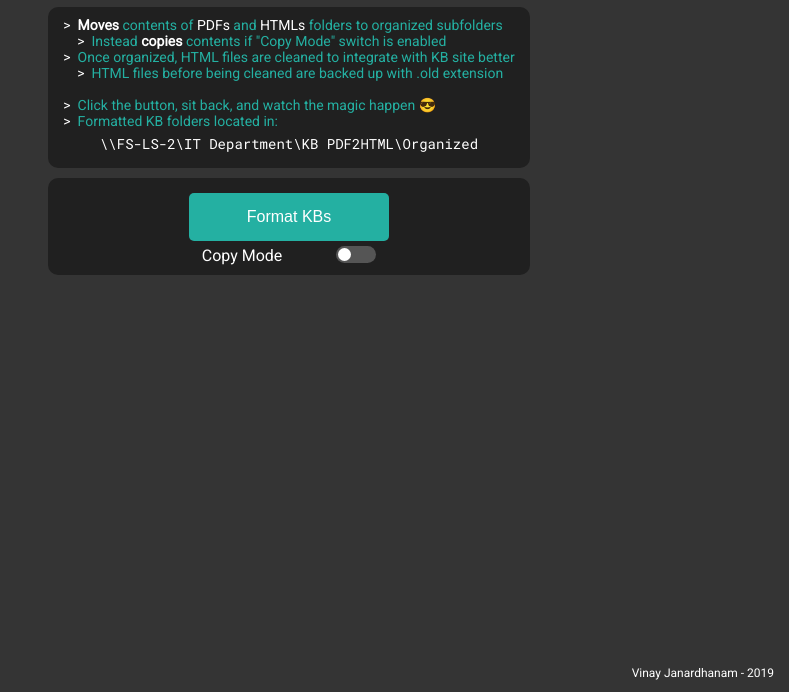
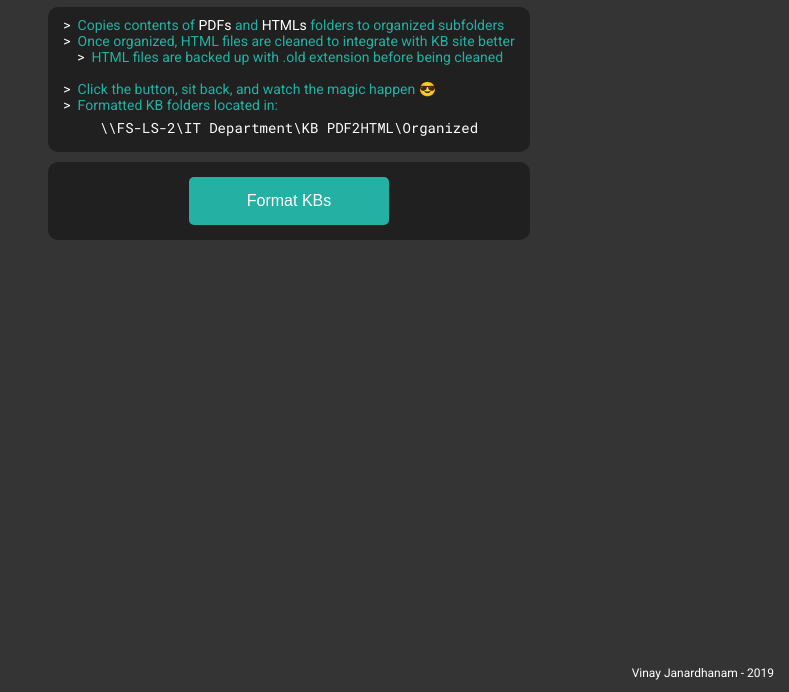
Before and after one commit to vinay1337/kb-converter, an Electron app: page format.html in a window 1000 px wide. Shown: the part 108-800 px from the top of the page, without its empty margins (211-1000 px from the left). Drawn offline with Linux system fonts and the light colour scheme; no server answers.

Commit message:
Removed copy mode option. Always copies now

```diff
--- a/format.html
+++ b/format.html
@@ -32,10 +32,9 @@
             </div>
             <div class='container'>
                 <p class='desc instr'>
-                    <span style='color: white'>&gt;&nbsp;&nbsp;</span><b class='white'>Moves</b> contents of <span class='white'>PDFs</span> and <span class='white'>HTMLs</span> folders to organized subfolders<br/>
-                    <span style='color: white'>&nbsp;&nbsp;&nbsp;&nbsp;&gt;&nbsp;&nbsp;</span>Instead <b class='white'>copies</b> contents if "Copy Mode" switch is enabled<br/>
+                    <span style='color: white'>&gt;&nbsp;&nbsp;</span>Copies contents of <span class='white'>PDFs</span> and <span class='white'>HTMLs</span> folders to organized subfolders<br/>
                     <span style='color: white'>&gt;&nbsp;&nbsp;</span>Once organized, HTML files are cleaned to integrate with KB site better<br/>
-                    <span style='color: white'>&nbsp;&nbsp;&nbsp;&nbsp;&gt;&nbsp;&nbsp;</span>HTML files before being cleaned are backed up with .old extension</br><br/>
+                    <span style='color: white'>&nbsp;&nbsp;&nbsp;&nbsp;&gt;&nbsp;&nbsp;</span>HTML files are backed up with .old extension before being cleaned</br><br />
                     <span style='color: white'>&gt;&nbsp;&nbsp;</span>Click the button, sit back, and watch the magic happen 😎<br />
                     <span style='color: white'>&gt;&nbsp;&nbsp;</span>Formatted KB folders located in:<br />
                 </p>
@@ -43,11 +42,11 @@
             </div>
             <div class='container' id='formatter'>
                 <input class='btn' type="button" id="organize" value="Format KBs"><br/>
-                <label for='clean' class='option'>Copy Mode</label>
+                <!-- <label for='clean' class='option'>Copy Mode</label>
                 <label class="switch">
-                    <input type="checkbox" id='clean'>
+                    <input type="checkbox" id='clean' checked='true'>
                     <span class="slider round"></span>
-                </label>
+                </label> -->
             </div>
         </div>
     </div>
--- a/format.js
+++ b/format.js
@@ -5,10 +5,8 @@ const path = "\\\\fs-hsg-1\\IT Department\\KB PDF2HTML\\";
 
 
 document.getElementById('organize').addEventListener('click', () => {
-    let checked = document.getElementById('organize').checked;
     document.getElementById('formatter').style.display = 'none';
-    console.log(checked);
-    ipcRenderer.send('organize', checked);
+    ipcRenderer.send('organize');
 });
 
 ipcRenderer.on('organize-done', (event,args)=>{
```
